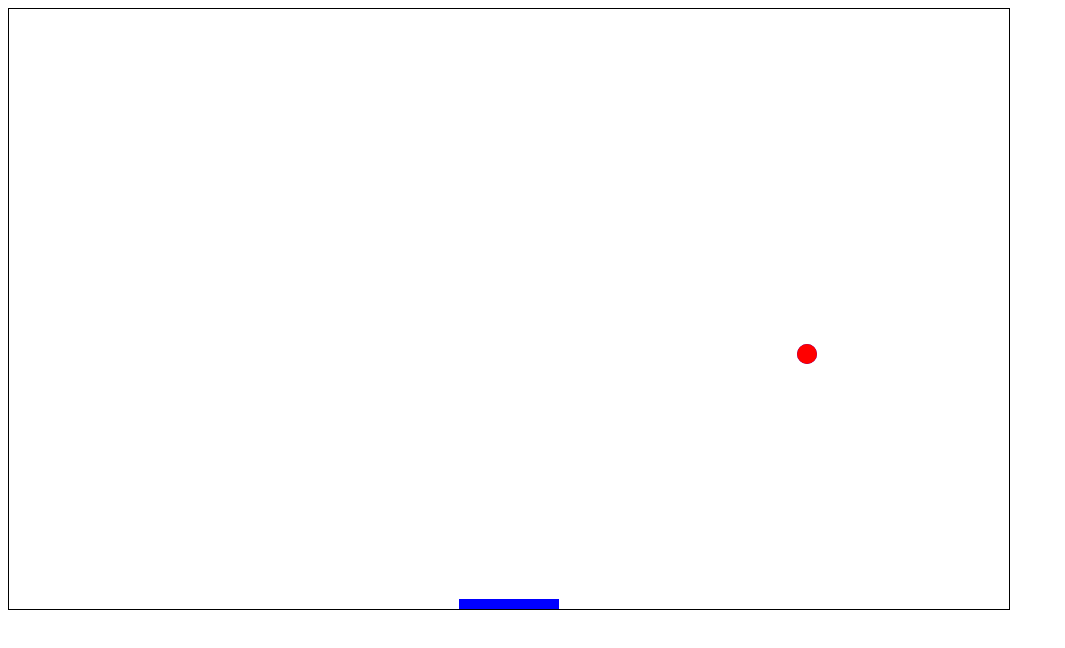
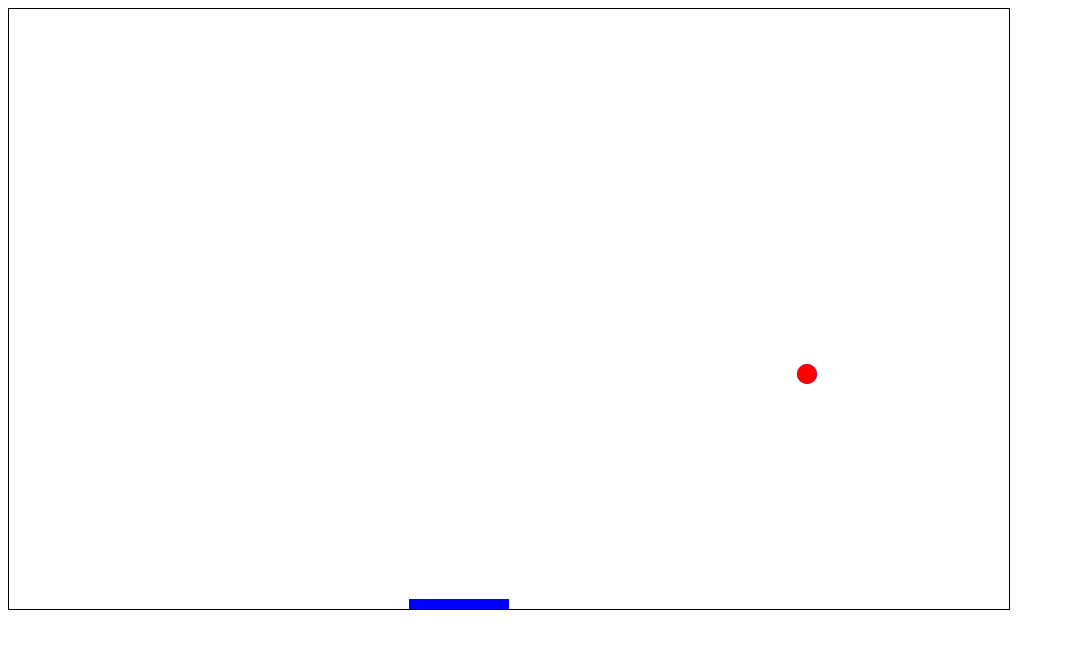
Before and after one commit to seanJosephFitzpatrick/graphicsProject, a plain HTML site: page index.html in a window 1280 px wide. Shown: the whole page, without its empty margins (0-1065 px from the left). Drawn offline with Linux system fonts and the light colour scheme.

Commit message:
Paddle collision Ball

```diff
--- a/index.html
+++ b/index.html
@@ -52,7 +52,7 @@
         var paddle = {
             position: {
                 x: 590,
-                y: 450
+                y: 400
             },
             size: {
                 w: 100,
@@ -66,14 +66,14 @@
 
         //Draw paddle function
         function movePaddle(){
-            //if(paddle.position.y >= 900)
-               // return false;
 
             if (event.keyCode == 39){
+                //If the paddles y position is less than 900 then increment the y position
                 if(paddle.position.y < 900)
                 paddle.position.y += 10;
             }
             else if(event.keyCode == 37){
+                //If the paddles y position is greater than zero then decrement the y position
                 if(paddle.position.y > 0)
                 paddle.position.y -= 10;
             }
@@ -93,9 +93,9 @@
             //If the ball's x position is not greater than the canvas width
             if ((ball.position.x >= canvas.width - ball.radius) || (ball.position.x <= ball.radius))
                 ball.velocity.x = -ball.velocity.x;
-            //If the ball's y position is not greater than the canvas height
-            if ((ball.position.y >= canvas.height - ball.radius) || (ball.position.y <= ball.radius))
-                ball.velocity.y = -ball.velocity.y;
+            //If the ball's y position is not greater than the paddles x position and if the balls x position is in between the paddles y start and end postion
+              if ((ball.position.y >= paddle.position.x - ball.radius) && ((ball.position.x > paddle.position.y && (ball.position.x < paddle.position.y +100))) || (ball.position.y <= ball.radius))
+                  ball.velocity.y = -ball.velocity.y;
 
 
             ctx.fillStyle = "blue";
```
